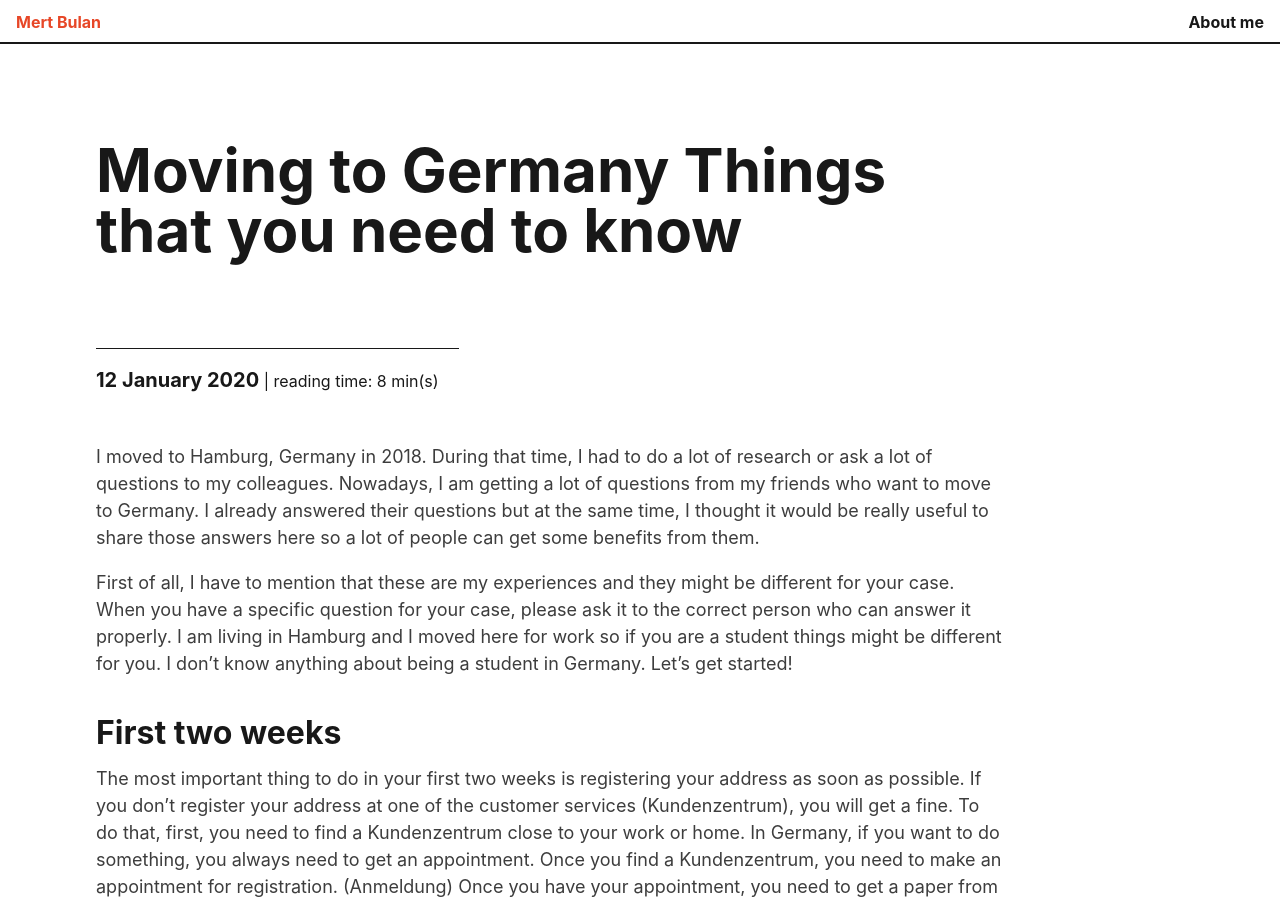
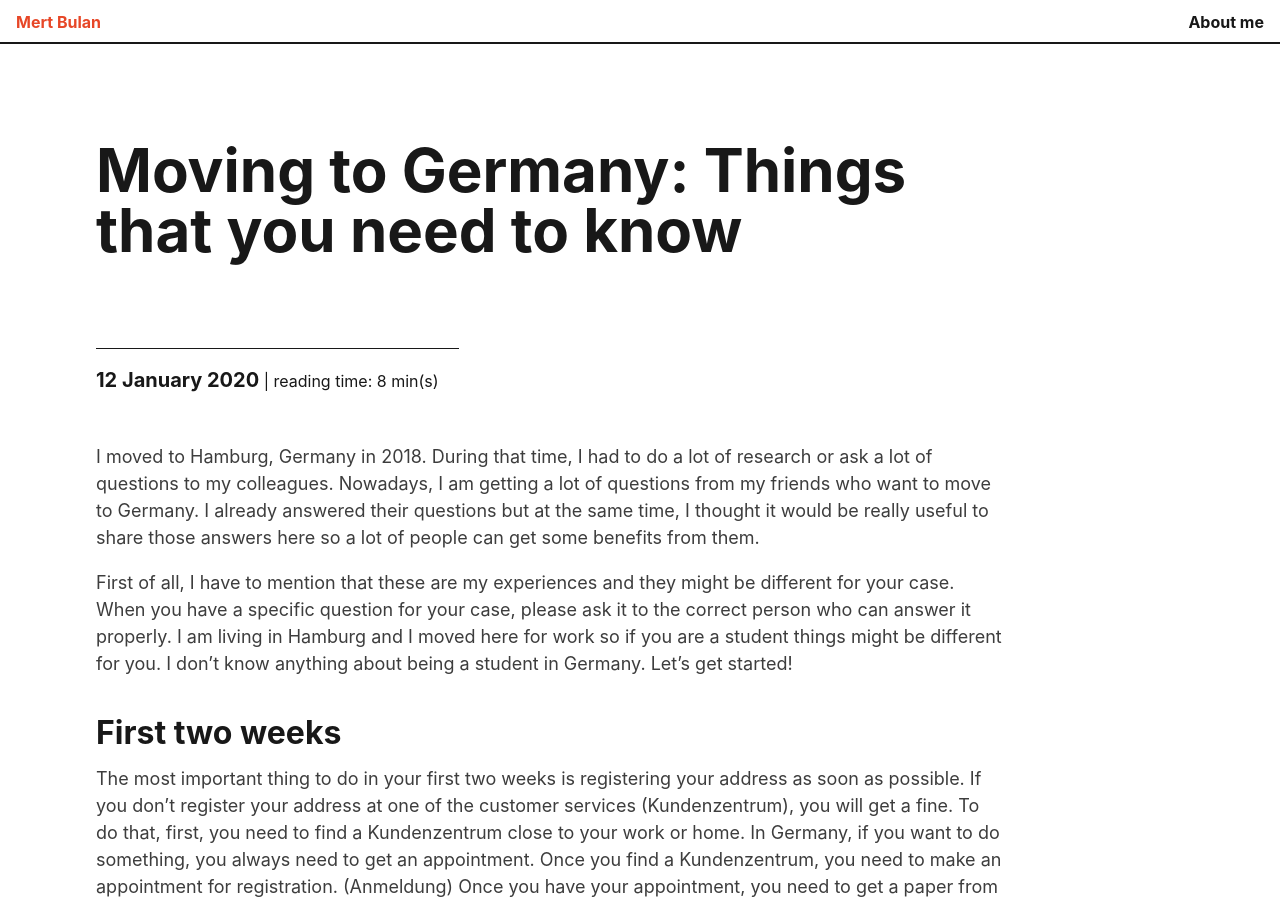
Before and after one commit to mertbulan/mertbulan.github.io, a Jekyll site: the page built from _posts/2020-01-12-moving-to-germany-things-that-you-need-to-know.md, in a window 1280 px wide and 900 px high. Built offline with Jekyll 4.4.1, drawn with Linux system fonts in a browser that asks for light colours; comment, search, counter and statistics services are not loaded.

```diff
--- a/_posts/2020-01-12-moving-to-germany-things-that-you-need-to-know.md
+++ b/_posts/2020-01-12-moving-to-germany-things-that-you-need-to-know.md
@@ -1,5 +1,5 @@
 ---
-title: 'Moving to Germany Things that you need to know'
+title: 'Moving to Germany: Things that you need to know'
 image: alster.jpg
 ---
 
```
